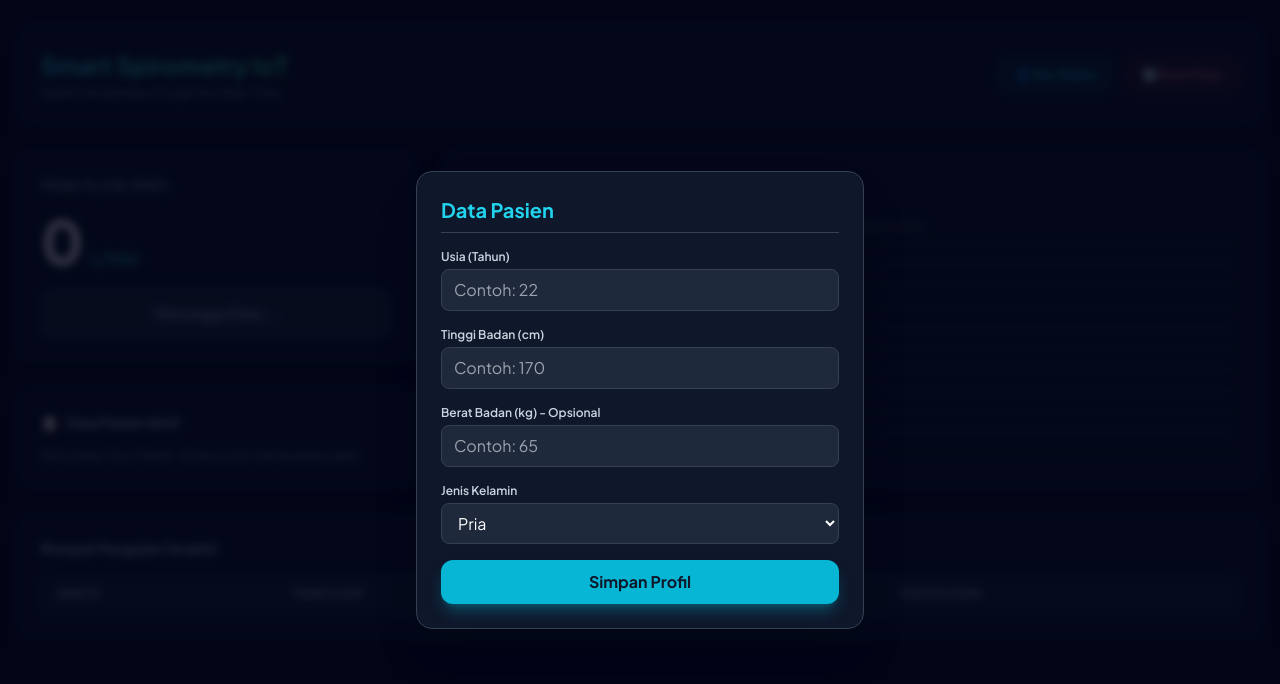
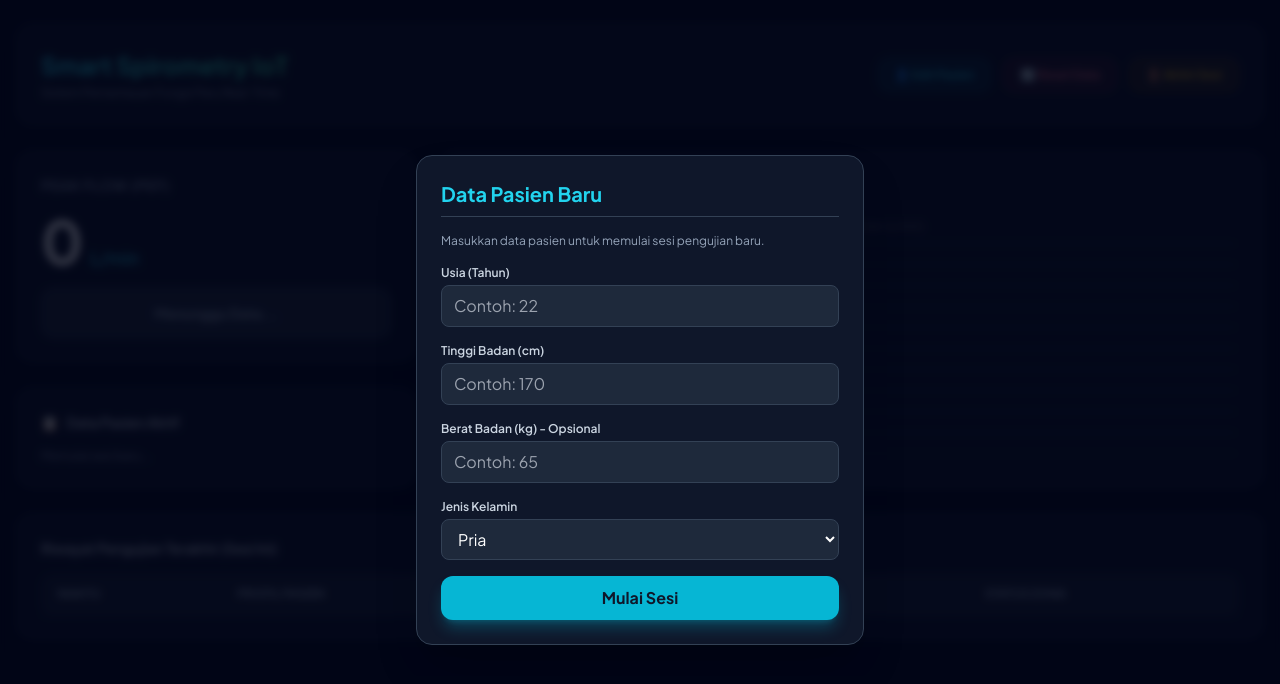
Before and after one commit to memetaw123/smart-spirometry-web, a website: page public/index.html in a window 1280 px wide. Drawn offline with nearby package versions, Linux system fonts and the light colour scheme; no server answers.

Commit message:
Refactor patient modal and dashboard layout
Updated the patient modal and main dashboard layout, improved session handling, and enhanced UI elements.

```diff
--- a/public/index.html
+++ b/public/index.html
@@ -4,8 +4,11 @@
     <meta charset="UTF-8">
     <meta name="viewport" content="width=device-width, initial-scale=1.0">
     <title>Smart Spirometry Dashboard</title>
+    <!-- Tailwind CSS CDN -->
     <script src="https://cdn.tailwindcss.com"></script>
+    <!-- Chart.js CDN -->
     <script src="https://cdn.jsdelivr.net/npm/chart.js"></script>
+    <!-- Google Fonts -->
     <link href="https://fonts.googleapis.com/css2?family=Plus+Jakarta+Sans:wght@400;500;600;700&display=swap" rel="stylesheet">
     <style>
         body { font-family: 'Plus Jakarta Sans', sans-serif; }
@@ -16,8 +19,9 @@
 
     <!-- MODAL FORM PASIEN -->
     <div id="patient-modal" class="fixed inset-0 z-50 hidden items-center justify-center bg-slate-950/80 backdrop-blur-sm">
-        <div class="bg-slate-900 border border-slate-700 rounded-2xl p-6 w-11/12 max-w-md shadow-2xl">
-            <h2 class="text-xl font-bold text-cyan-400 mb-4 border-b border-slate-700 pb-2">Data Pasien</h2>
+        <div class="bg-slate-900 border border-slate-700 rounded-2xl p-6 w-11/12 max-w-md shadow-2xl transition-all">
+            <h2 class="text-xl font-bold text-cyan-400 mb-4 border-b border-slate-700 pb-2">Data Pasien Baru</h2>
+            <p class="text-xs text-slate-400 mb-4">Masukkan data pasien untuk memulai sesi pengujian baru.</p>
             <div class="space-y-4">
                 <div>
                     <label class="block text-xs font-semibold text-slate-300 mb-1">Usia (Tahun)</label>
@@ -39,7 +43,7 @@
                     </select>
                 </div>
                 <button onclick="simpanProfilPasien()" class="w-full mt-4 bg-cyan-500 hover:bg-cyan-600 text-slate-900 font-bold py-2.5 rounded-xl transition-all shadow-lg shadow-cyan-500/30">
-                    Simpan Profil
+                    Mulai Sesi
                 </button>
             </div>
         </div>
@@ -49,22 +53,25 @@
     <div class="max-w-7xl mx-auto px-4 py-6 w-full flex-grow flex flex-col space-y-6">
 
         <!-- Header -->
-        <header class="flex justify-between items-center bg-slate-900/80 backdrop-blur-md p-6 rounded-2xl border border-slate-800 shadow-xl">
-            <div>
+        <header class="flex flex-col md:flex-row justify-between items-center bg-slate-900/80 backdrop-blur-md p-6 rounded-2xl border border-slate-800 shadow-xl">
+            <div class="mb-4 md:mb-0">
                 <h1 class="text-2xl font-bold bg-gradient-to-r from-cyan-400 to-emerald-400 bg-clip-text text-transparent">Smart Spirometry IoT</h1>
                 <p class="text-xs text-slate-400 mt-1">Sistem Pemantauan Fungsi Paru Real-Time</p>
             </div>
-            <div class="flex space-x-3">
+            <div class="flex flex-wrap gap-3 justify-center">
                 <button onclick="bukaModal()" class="px-4 py-2 text-xs font-semibold rounded-xl bg-cyan-500/10 text-cyan-400 border border-cyan-500/30 hover:bg-cyan-500/20 transition-all">
-                    👤 Atur Pasien
+                    👤 Edit Pasien
                 </button>
                 <button onclick="resetData()" class="px-4 py-2 text-xs font-semibold rounded-xl bg-rose-500/10 text-rose-400 border border-rose-500/30 hover:bg-rose-500/20 transition-all">
                     🔄 Reset Data
                 </button>
+                <button onclick="akhiriSesi()" class="px-4 py-2 text-xs font-semibold rounded-xl bg-amber-500/10 text-amber-400 border border-amber-500/30 hover:bg-amber-500/20 transition-all shadow-md">
+                    🚪 Akhiri Sesi
+                </button>
             </div>
         </header>
 
-        <!-- Grid Atas: Panel Kiri (Info) & Panel Kanan (Grafik) -->
+        <!-- Grid -->
         <div class="grid grid-cols-1 lg:grid-cols-3 gap-6">
 
             <!-- KIRI: Info Panel -->
@@ -93,12 +100,12 @@
                         <span>📋</span> Data Pasien Aktif
                     </h3>
                     <div id="patient-info-display" class="text-xs text-slate-400">
-                        Klik tombol "Atur Pasien" di atas untuk memasukkan data.
+                        Memulai sesi baru...
                     </div>
                 </div>
             </div>
 
-            <!-- KANAN: Chart (Tingginya mengikuti total tinggi panel kiri) -->
+            <!-- KANAN: Chart -->
             <div class="lg:col-span-2 flex flex-col">
                 <div class="bg-slate-900/80 p-6 rounded-2xl border border-slate-800 shadow-xl flex-grow flex flex-col">
                     <h3 class="text-sm font-semibold text-slate-300 mb-4">Grafik Aliran Napas</h3>
@@ -109,14 +116,15 @@
             </div>
         </div>
 
-        <!-- BARIS BAWAH: Tabel Riwayat membentang penuh -->
+        <!-- Tabel Riwayat -->
         <div class="bg-slate-900/80 p-6 rounded-2xl border border-slate-800 shadow-xl w-full">
-            <h3 class="text-sm font-semibold text-slate-300 mb-4">Riwayat Pengujian Terakhir</h3>
+            <h3 class="text-sm font-semibold text-slate-300 mb-4">Riwayat Pengujian Terakhir (Sesi Ini)</h3>
             <div class="overflow-x-auto">
                 <table class="w-full text-left text-xs text-slate-300">
                     <thead class="bg-slate-800/60 text-slate-400 uppercase border-b border-slate-700/50">
                         <tr>
                             <th class="py-3 px-4 rounded-l-xl">Waktu</th>
+                            <th class="py-3 px-4">Profil Pasien</th>
                             <th class="py-3 px-4">Peak Flow</th>
                             <th class="py-3 px-4">% Target</th>
                             <th class="py-3 px-4 rounded-r-xl">Status Zona</th>
@@ -131,7 +139,7 @@
     </div>
 
     <script>
-        let profilAktif = { isSet: false, targetNormal: 0 };
+        let profilAktif = { isSet: false, usia: 0, tb: 0, bb: 0, gender: '', targetNormal: 0 };
         const modal = document.getElementById('patient-modal');
 
         function bukaModal() { modal.classList.add('modal-active'); }
@@ -151,7 +159,6 @@
 
             profilAktif = { usia, tb, bb, gender, isSet: true };
 
-            // Kalkulasi Rumus Knudson
             let prediksi = (gender === "Pria")
                 ? (0.06 * tb) - (0.022 * usia) - 4.21
                 : (0.052 * tb) - (0.022 * usia) - 3.87;
@@ -182,7 +189,7 @@
                     data: [],
                     borderColor: '#22d3ee',
                     backgroundColor: 'rgba(34, 211, 238, 0.08)',
-                    borderWidth: 2.5, fill: true, tension: 0.3
+                    borderWidth: 2.5, fill: true, tension: 0.3, pointRadius: 3
                 }]
             },
             options: {
@@ -225,8 +232,12 @@
                 tbody.innerHTML = '';
 
                 if (data.length === 0) {
-                    tbody.innerHTML = `<tr><td colspan="4" class="text-center py-4 text-slate-500">Belum ada data pengujian.</td></tr>`;
+                    tbody.innerHTML = `<tr><td colspan="5" class="text-center py-4 text-slate-500">Belum ada data di sesi ini.</td></tr>`;
                 }
+
+                let profilString = profilAktif.isSet
+                    ? `${profilAktif.usia}Thn, ${profilAktif.gender}, ${profilAktif.tb}cm, ${profilAktif.bb ? profilAktif.bb+'kg' : '-'}`
+                    : 'Belum diatur';
 
                 data.forEach(item => {
                     const timeStr = new Date(item.created_at).toLocaleTimeString('id-ID');
@@ -238,6 +249,7 @@
                     tbody.innerHTML += `
                         <tr class="hover:bg-slate-800/30 transition-colors">
                             <td class="py-3 px-4 font-mono text-slate-400">${timeStr}</td>
+                            <td class="py-3 px-4 text-slate-300 text-[11px]">${profilString}</td>
                             <td class="py-3 px-4 font-bold text-white">${item.pressure} L/min</td>
                             <td class="py-3 px-4 text-cyan-300 font-semibold">${tblPct}</td>
                             <td class="py-3 px-4"><span class="px-2.5 py-1 rounded-lg text-xs font-semibold ${bgStatus}">${item.zone_status}</span></td>
@@ -264,7 +276,7 @@
         }
 
         async function resetData() {
-            if (confirm("Hapus semua riwayat pengujian?")) {
+            if (confirm("Hapus riwayat pengujian untuk sesi saat ini?")) {
                 try {
                     const res = await fetch('/api/reset', { method: 'DELETE' });
                     if (res.ok) {
@@ -276,6 +288,50 @@
             }
         }
 
+        async function akhiriSesi() {
+            if (confirm("Akhiri sesi saat ini? Data terbaik pasien akan disimpan ke Database Aiven, kemudian riwayat akan direset.")) {
+                try {
+                    const payload = {
+                        usia: profilAktif.usia,
+                        tb: profilAktif.tb,
+                        bb: profilAktif.bb,
+                        gender: profilAktif.gender
+                    };
+
+                    const res = await fetch('/api/save-session', {
+                        method: 'POST',
+                        headers: { 'Content-Type': 'application/json' },
+                        body: JSON.stringify(payload)
+                    });
+
+                    if (res.ok) {
+                        profilAktif = { isSet: false, usia: 0, tb: 0, bb: 0, gender: '', targetNormal: 0 };
+
+                        document.getElementById('input-usia').value = '';
+                        document.getElementById('input-tb').value = '';
+                        document.getElementById('input-bb').value = '';
+                        document.getElementById('input-gender').value = 'Pria';
+
+                        document.getElementById('pressure-value').innerText = '0';
+                        document.getElementById('medical-prediction').classList.add('hidden');
+                        document.getElementById('patient-info-display').innerHTML = 'Memulai sesi baru...';
+                        document.getElementById('history-table-body').innerHTML = '';
+
+                        const badge = document.getElementById('zone-badge');
+                        badge.className = "w-full text-center py-3.5 rounded-xl font-bold text-sm bg-slate-800 text-slate-400 border border-slate-700 transition-all duration-300";
+                        badge.innerText = "Menunggu Data...";
+
+                        liveChart.data.labels = [];
+                        liveChart.data.datasets[0].data = [];
+                        liveChart.update();
+
+                        alert("Sesi berhasil disimpan secara permanen di Database Aiven!");
+                        bukaModal();
+                    }
+                } catch (e) { alert("Error saat mengakhiri sesi"); }
+            }
+        }
+
         setInterval(fetchLatestData, 2000);
     </script>
 </body>
```
